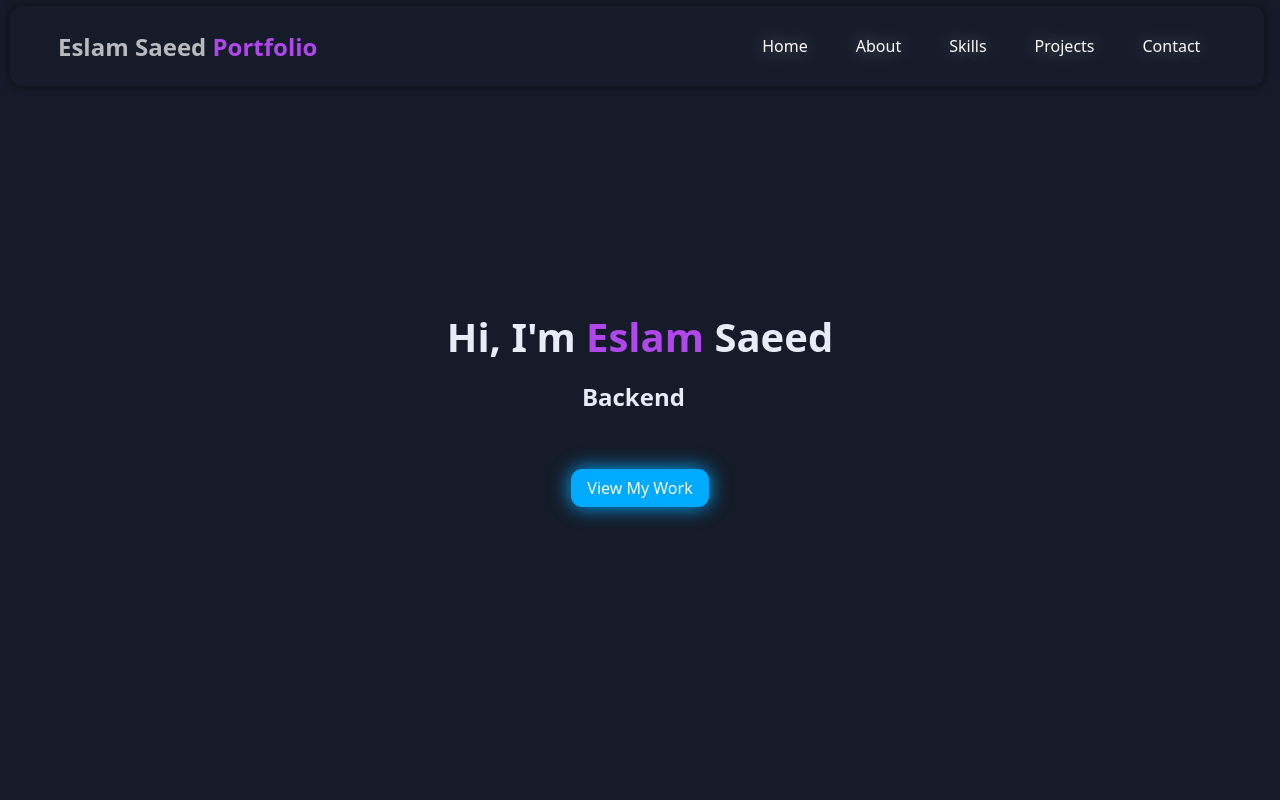
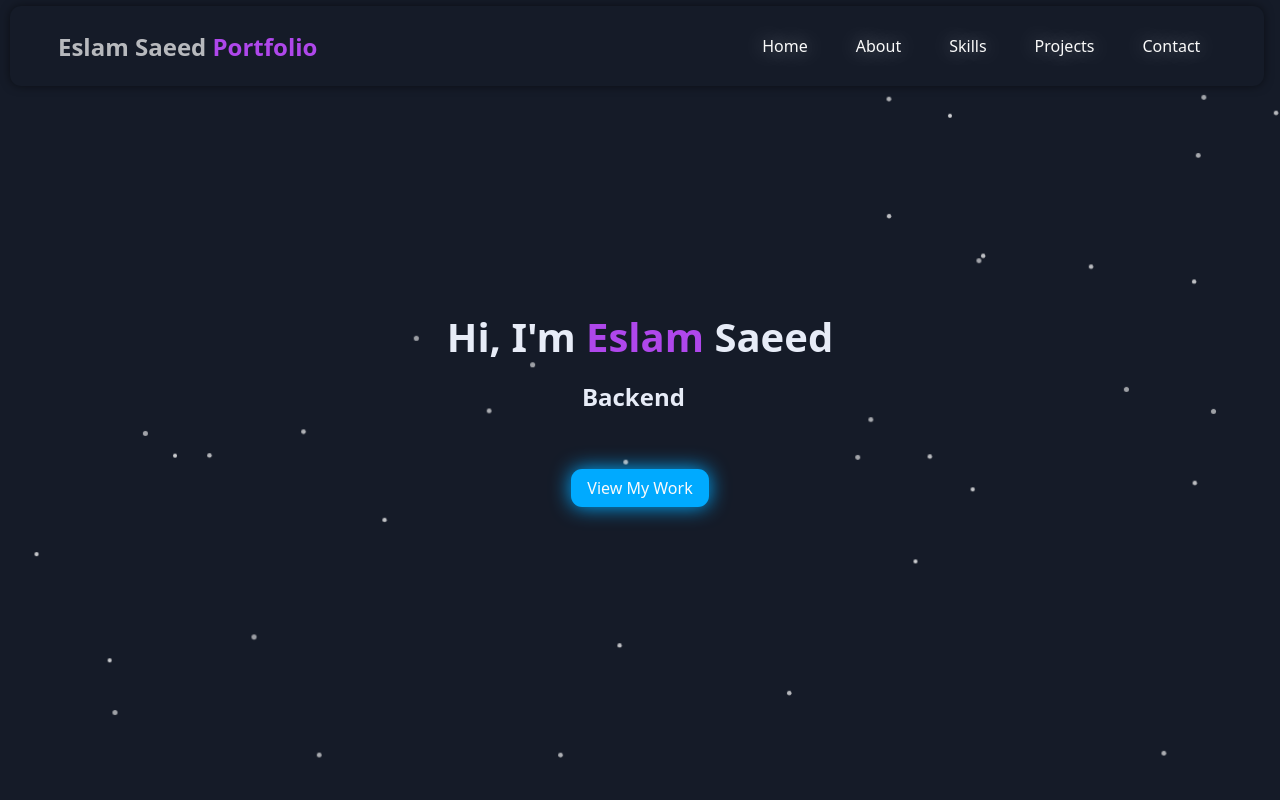
Before and after one commit to Eslamsaeed880/Portfolio, a React (Vite) app: page / in a window 1280 px wide. Shown: the top 800 px of the page. Built offline with nearby package versions, Linux system fonts and the light colour scheme.

Commit message:
Add Animation to background

```diff
--- a/src/App.jsx
+++ b/src/App.jsx
@@ -1,4 +1,22 @@
 import React from 'react';
+// Sparkle background component
+const SparkleBackground = () => {
+  // Generate random positions and movement for sparkles
+  const sparkles = Array.from({ length: 40 }).map((_, i) => {
+    // Random direction and distance for movement
+    const x = (Math.random() - 0.5) * 80; // px
+    const y = (Math.random() - 0.5) * 80; // px
+    const style = {
+      top: Math.random() * 100 + 'vh',
+      left: Math.random() * 100 + 'vw',
+      animationDelay: (Math.random() * 3) + 's',
+      '--sparkle-x': `${x}px`,
+      '--sparkle-y': `${y}px`,
+    };
+    return <div key={i} className="sparkle-dot" style={style}></div>;
+  });
+  return <div className="sparkle">{sparkles}</div>;
+};
 import Nav from './components/Nav';
 import Home from './components/Home';
 import About from './components/About';
@@ -14,6 +32,7 @@ function App() {
 
   return (
     <>
+      <SparkleBackground />
       <div className="nav-case">
         <Nav />
       </div>
--- a/src/index.css
+++ b/src/index.css
@@ -31,6 +31,50 @@ body {
   overflow-x: hidden;
   font-feature-settings: "rlig" 1, "calt" 1;
   transition-duration: .3s;
+  position: relative;
+}
+
+.sparkle {
+  position: fixed;
+  top: 0;
+  left: 0;
+  width: 100vw;
+  height: 100vh;
+  pointer-events: none;
+  z-index: 0;
+}
+
+
+.sparkle-dot {
+  position: absolute;
+  width: 4px;
+  height: 4px;
+  border-radius: 50%;
+  background: white;
+  opacity: 0.8;
+  animation: sparkleMove 5s linear infinite;
+  -webkit-animation: sparkleMove 5s linear infinite;
+}
+
+@keyframes sparkleMove {
+  0% {
+    opacity: 0.8;
+    transform: translate(0, 0) scale(1);
+  }
+  50% {
+    opacity: 0.4;
+    transform: translate(var(--sparkle-x, 40px), var(--sparkle-y, 40px)) scale(1.5);
+  }
+  100% {
+    opacity: 0.8;
+    transform: translate(0, 0) scale(1);
+  }
+}
+
+@keyframes sparkleAnim {
+  0% { opacity: 0.8; transform: scale(1); }
+  50% { opacity: 0.2; transform: scale(1.5); }
+  100% { opacity: 0.8; transform: scale(1); }
 }
 
 h2 {
@@ -307,7 +351,16 @@ section.about {
   inset: 0;
   border-radius: inherit;
   padding: 2px;
-  background: linear-gradient(    90deg,    red,    orange,    yellow,    green,    blue,    indigo,    violet  );
+  background: linear-gradient(
+    90deg,
+    red,
+    orange,
+    yellow,
+    green,
+    blue,
+    indigo,
+    violet
+  );
   -webkit-mask: linear-gradient(#fff 0 0) content-box,   linear-gradient(#fff 0 0);
   -webkit-mask-composite: xor;
   mask-composite: exclude;
@@ -686,12 +739,12 @@ footer {
 
   .hamburger {
     z-index: 101;
+    cursor: pointer;
     position: relative;
     left: 3rem;
     width: 30px;
     height: 30px;
   }
-
 
   nav ul {
     display: flex;
```
